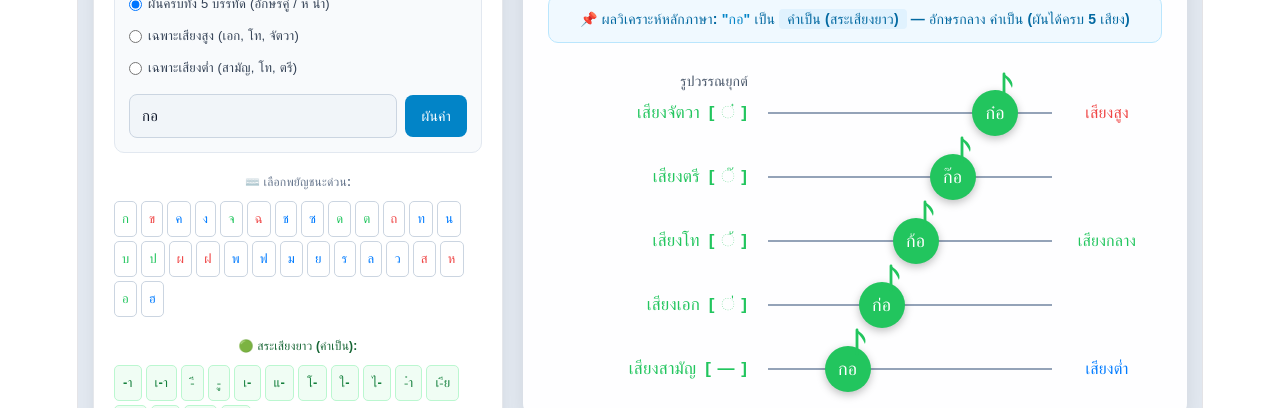
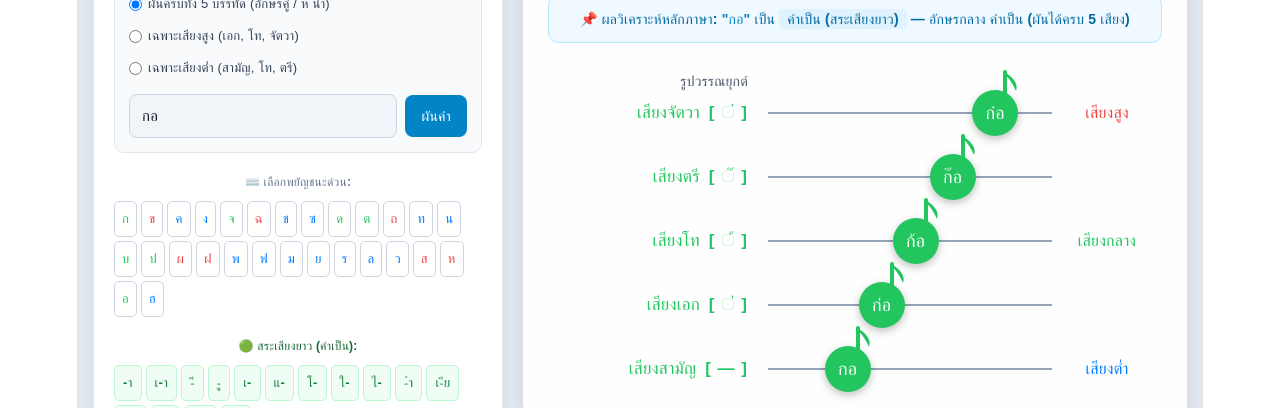
Before and after one commit to tom-nz/thai-tone, a React (Vite) app: page / in a window 1280 px wide. Shown: the part 239-647 px from the top of the page. Built offline with nearby package versions, Linux system fonts and the light colour scheme.

Commit message:
complete dynamic thai tone app with real AI integration

```diff
--- a/src/App.jsx
+++ b/src/App.jsx
@@ -3,31 +3,31 @@ import React, { useState, useEffect } from 'react';
 // API Key จากสภาพแวดล้อมรันไทม์
 const apiKey = "";
 
-// คอมโพเนนต์หางตัวโน้ตดนตรี (เขบ็ตชั้นเดียว)
+// คอมโพเนนต์หางตัวโน้ตดนตรี (เขบ็ตชั้นเดียว - หนากว่าเดิม ต่อชิดขอบขวาสุดของวงกลม)
 const NoteStem = ({ color, scale = 1 }) => (
   <svg
     style={{
       position: 'absolute',
-      top: `-${Math.round(18 * scale)}px`,
-      right: `${Math.round(2 * scale)}px`,
-      width: `${Math.round(14 * scale)}px`,
-      height: `${Math.round(26 * scale)}px`,
+      top: `-${Math.round(20 * scale)}px`,
+      right: `-${Math.round(2 * scale)}px`, // ต่อชิดขอบขวาสุดของวงกลม
+      width: `${Math.round(18 * scale)}px`,
+      height: `${Math.round(32 * scale)}px`,
       pointerEvents: 'none',
       overflow: 'visible',
       color: color || 'currentColor'
     }}
-    viewBox="0 0 14 26"
+    viewBox="0 0 18 32"
   >
-    {/* ก้านตัวโน้ต (Stem) */}
+    {/* ก้านตัวโน้ต (Stem - เพิ่มความหนาเป็น 4px) */}
     <path
-      d="M 2 26 L 2 2"
+      d="M 3 32 L 3 2"
       stroke="currentColor"
-      strokeWidth="2.8"
+      strokeWidth="4"
       strokeLinecap="round"
     />
-    {/* หางเขบ็ตชั้นเดียว (Single Flag) */}
+    {/* หางเขบ็ตชั้นเดียว (Single Flag - โค้งหนาสวยงาม) */}
     <path
-      d="M 2 2 C 8 6, 12 10, 10 16 C 8 11, 5 7, 2 5 Z"
+      d="M 3 2 C 10 7, 17 13, 14 21 C 11 14, 7 8, 3 5 Z"
       fill="currentColor"
     />
   </svg>
@@ -594,7 +594,7 @@ export default function App() {
                           filter: isHovered ? 'brightness(1.15)' : 'brightness(1)'
                         }}
                       >
-                        {/* หางตัวโน้ตดนตรี เขบ็ต 1 ชั้น */}
+                        {/* หางตัวโน้ตดนตรี เขบ็ต 1 ชั้น (ต่อชิดขอบขวาสุด) */}
                         <NoteStem color={item.color} scale={circleRatio} />
                         {item.word}
                       </div>
@@ -625,7 +625,7 @@ export default function App() {
                                 filter: isHovered ? 'brightness(1.15)' : 'brightness(1)'
                               }}
                             >
-                              {/* หางตัวโน้ตดนตรี เขบ็ต 1 ชั้น */}
+                              {/* หางตัวโน้ตดนตรี เขบ็ต 1 ชั้น (ต่อชิดขอบขวาสุด) */}
                               <NoteStem color={circle.color} scale={circleRatio} />
                               {circle.text}
                             </div>
@@ -937,7 +937,7 @@ export default function App() {
                 </div>
               </div>
 
-              {/* 6. Slider ขนาดตัวหนังสือและวงกลม (ปรับสัดส่วนพร้อมกันบนจอที่ 2) */}
+              {/* 6. Slider ขนาดตัวหนังสือและวงกลม */}
               <div>
                 <div style={{ display: 'flex', justifyContent: 'space-between', fontSize: '12px', fontWeight: 'bold', color: '#4b5563', marginBottom: '4px' }}>
                   <span>📐 ขนาดตัวหนังสือและวงกลม (จอที่ 2):</span>
@@ -953,7 +953,7 @@ export default function App() {
                 />
               </div>
 
-              {/* 7. เชื่อมต่อ Gemini API Key (ย้ายมาอยู่ล่างสุดของแผงควบคุม) */}
+              {/* 7. เชื่อมต่อ Gemini API Key */}
               <div style={{ borderTop: '1px solid #f1f5f9', paddingTop: '10px' }}>
                 <button
                   onClick={() => setShowApiInput(!showApiInput)}
@@ -1079,7 +1079,7 @@ export default function App() {
                             filter: isHovered ? 'brightness(1.15)' : 'brightness(1)'
                           }}
                         >
-                          {/* หางตัวโน้ตดนตรี เขบ็ต 1 ชั้น */}
+                          {/* หางตัวโน้ตดนตรี เขบ็ต 1 ชั้น (ต่อชิดขอบขวาสุด) */}
                           <NoteStem color={item.color} scale={1} />
                           {item.word}
                         </div>
@@ -1110,7 +1110,7 @@ export default function App() {
                                   filter: isHovered ? 'brightness(1.15)' : 'brightness(1)'
                                 }}
                               >
-                                {/* หางตัวโน้ตดนตรี เขบ็ต 1 ชั้น */}
+                                {/* หางตัวโน้ตดนตรี เขบ็ต 1 ชั้น (ต่อชิดขอบขวาสุด) */}
                                 <NoteStem color={circle.color} scale={1} />
                                 {circle.text}
                               </div>
```
